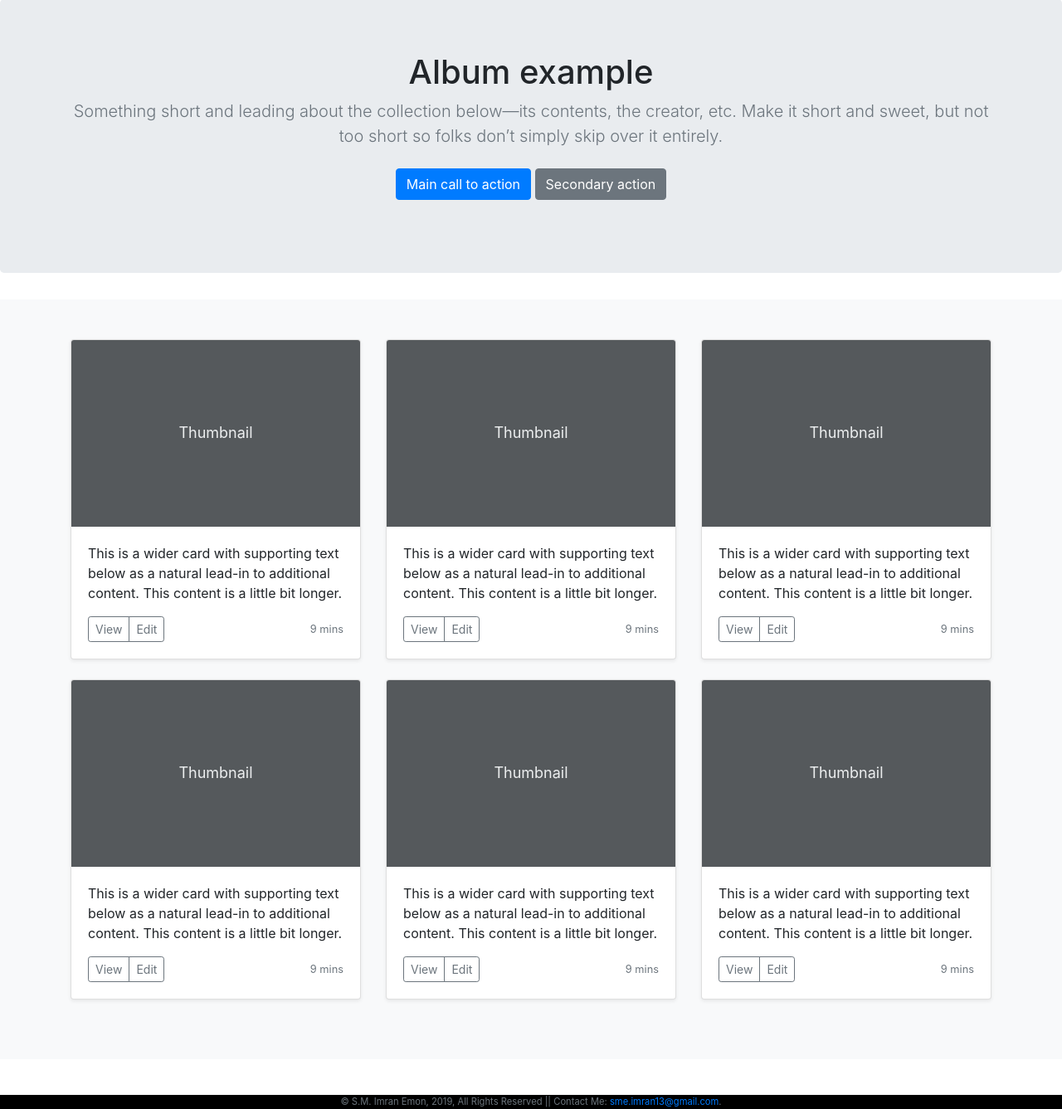
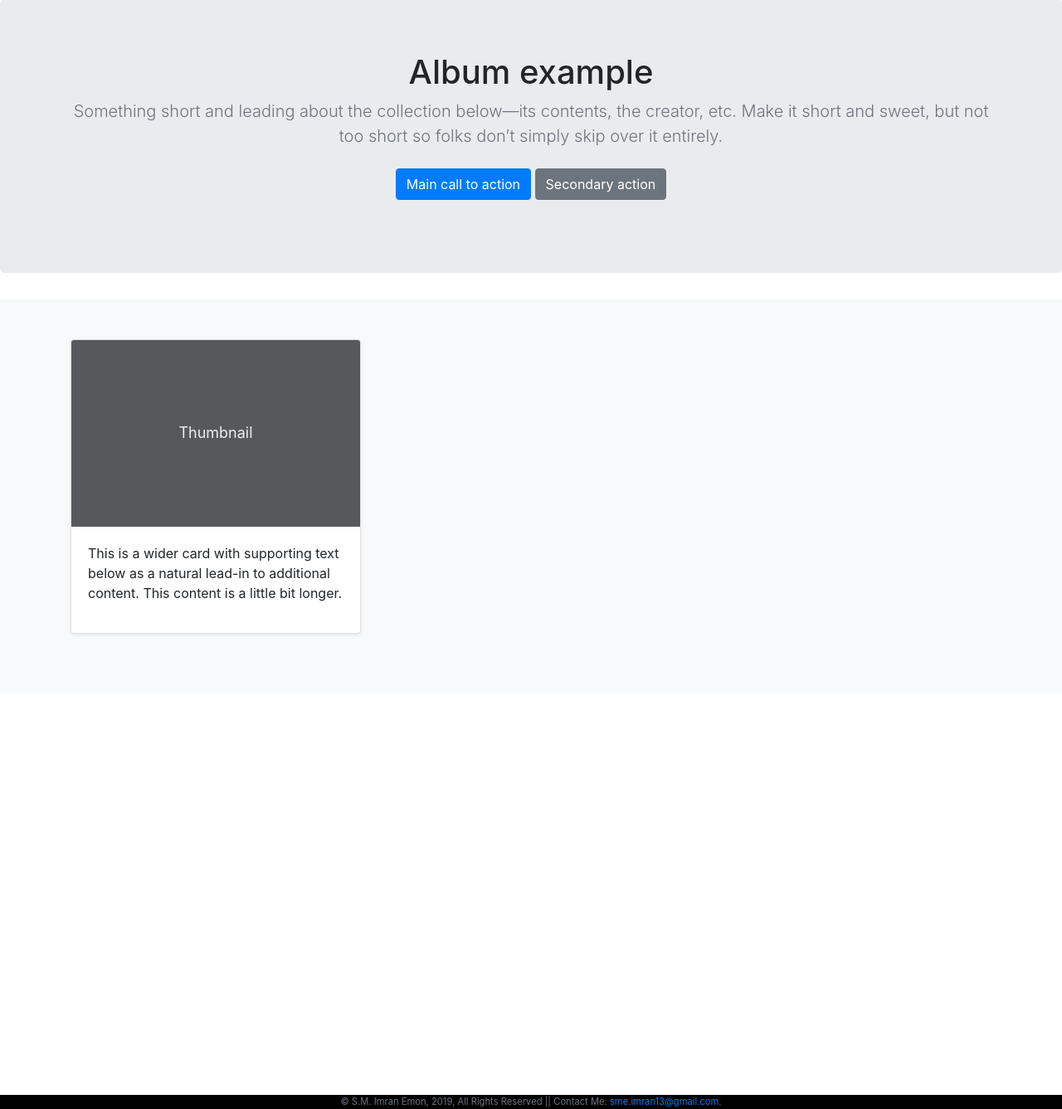
Before and after one commit to IMRAN104/hams-django, a Django app: page /portfolio/ in a window 1280 px wide. Shown: the part 119-1456 px from the top of the page at 83% size. Run offline with Django 3.2, Linux system fonts and the light colour scheme; the visitor is signed in with stand-in values (Sample User, id 1); some libraries are stand-ins or nearby versions.

```diff
--- a/templates/jobs/jobs_home.html
+++ b/templates/jobs/jobs_home.html
@@ -64,87 +64,11 @@
             <div class="card-body">
               <p class="card-text">This is a wider card with supporting text below as a natural lead-in to additional content. This content is a little bit longer.</p>
               <div class="d-flex justify-content-between align-items-center">
-                <div class="btn-group">
+                {% comment %} <div class="btn-group">
                   <button type="button" class="btn btn-sm btn-outline-secondary">View</button>
                   <button type="button" class="btn btn-sm btn-outline-secondary">Edit</button>
                 </div>
-                <small class="text-muted">9 mins</small>
-              </div>
-            </div>
-          </div>
-        </div>
-        <div class="col-md-4">
-          <div class="card mb-4 shadow-sm">
-            <svg class="bd-placeholder-img card-img-top" width="100%" height="225" xmlns="http://www.w3.org/2000/svg" preserveAspectRatio="xMidYMid slice" focusable="false" role="img" aria-label="Placeholder: Thumbnail"><title>Placeholder</title><rect width="100%" height="100%" fill="#55595c"/><text x="50%" y="50%" fill="#eceeef" dy=".3em">Thumbnail</text></svg>
-            <div class="card-body">
-              <p class="card-text">This is a wider card with supporting text below as a natural lead-in to additional content. This content is a little bit longer.</p>
-              <div class="d-flex justify-content-between align-items-center">
-                <div class="btn-group">
-                  <button type="button" class="btn btn-sm btn-outline-secondary">View</button>
-                  <button type="button" class="btn btn-sm btn-outline-secondary">Edit</button>
-                </div>
-                <small class="text-muted">9 mins</small>
-              </div>
-            </div>
-          </div>
-        </div>
-        <div class="col-md-4">
-          <div class="card mb-4 shadow-sm">
-            <svg class="bd-placeholder-img card-img-top" width="100%" height="225" xmlns="http://www.w3.org/2000/svg" preserveAspectRatio="xMidYMid slice" focusable="false" role="img" aria-label="Placeholder: Thumbnail"><title>Placeholder</title><rect width="100%" height="100%" fill="#55595c"/><text x="50%" y="50%" fill="#eceeef" dy=".3em">Thumbnail</text></svg>
-            <div class="card-body">
-              <p class="card-text">This is a wider card with supporting text below as a natural lead-in to additional content. This content is a little bit longer.</p>
-              <div class="d-flex justify-content-between align-items-center">
-                <div class="btn-group">
-                  <button type="button" class="btn btn-sm btn-outline-secondary">View</button>
-                  <button type="button" class="btn btn-sm btn-outline-secondary">Edit</button>
-                </div>
-                <small class="text-muted">9 mins</small>
-              </div>
-            </div>
-          </div>
-        </div>
-
-        <div class="col-md-4">
-          <div class="card mb-4 shadow-sm">
-            <svg class="bd-placeholder-img card-img-top" width="100%" height="225" xmlns="http://www.w3.org/2000/svg" preserveAspectRatio="xMidYMid slice" focusable="false" role="img" aria-label="Placeholder: Thumbnail"><title>Placeholder</title><rect width="100%" height="100%" fill="#55595c"/><text x="50%" y="50%" fill="#eceeef" dy=".3em">Thumbnail</text></svg>
-            <div class="card-body">
-              <p class="card-text">This is a wider card with supporting text below as a natural lead-in to additional content. This content is a little bit longer.</p>
-              <div class="d-flex justify-content-between align-items-center">
-                <div class="btn-group">
-                  <button type="button" class="btn btn-sm btn-outline-secondary">View</button>
-                  <button type="button" class="btn btn-sm btn-outline-secondary">Edit</button>
-                </div>
-                <small class="text-muted">9 mins</small>
-              </div>
-            </div>
-          </div>
-        </div>
-        <div class="col-md-4">
-          <div class="card mb-4 shadow-sm">
-            <svg class="bd-placeholder-img card-img-top" width="100%" height="225" xmlns="http://www.w3.org/2000/svg" preserveAspectRatio="xMidYMid slice" focusable="false" role="img" aria-label="Placeholder: Thumbnail"><title>Placeholder</title><rect width="100%" height="100%" fill="#55595c"/><text x="50%" y="50%" fill="#eceeef" dy=".3em">Thumbnail</text></svg>
-            <div class="card-body">
-              <p class="card-text">This is a wider card with supporting text below as a natural lead-in to additional content. This content is a little bit longer.</p>
-              <div class="d-flex justify-content-between align-items-center">
-                <div class="btn-group">
-                  <button type="button" class="btn btn-sm btn-outline-secondary">View</button>
-                  <button type="button" class="btn btn-sm btn-outline-secondary">Edit</button>
-                </div>
-                <small class="text-muted">9 mins</small>
-              </div>
-            </div>
-          </div>
-        </div>
-        <div class="col-md-4">
-          <div class="card mb-4 shadow-sm">
-            <svg class="bd-placeholder-img card-img-top" width="100%" height="225" xmlns="http://www.w3.org/2000/svg" preserveAspectRatio="xMidYMid slice" focusable="false" role="img" aria-label="Placeholder: Thumbnail"><title>Placeholder</title><rect width="100%" height="100%" fill="#55595c"/><text x="50%" y="50%" fill="#eceeef" dy=".3em">Thumbnail</text></svg>
-            <div class="card-body">
-              <p class="card-text">This is a wider card with supporting text below as a natural lead-in to additional content. This content is a little bit longer.</p>
-              <div class="d-flex justify-content-between align-items-center">
-                <div class="btn-group">
-                  <button type="button" class="btn btn-sm btn-outline-secondary">View</button>
-                  <button type="button" class="btn btn-sm btn-outline-secondary">Edit</button>
-                </div>
-                <small class="text-muted">9 mins</small>
+                <small class="text-muted">9 mins</small> {% endcomment %}
               </div>
             </div>
           </div>
```
